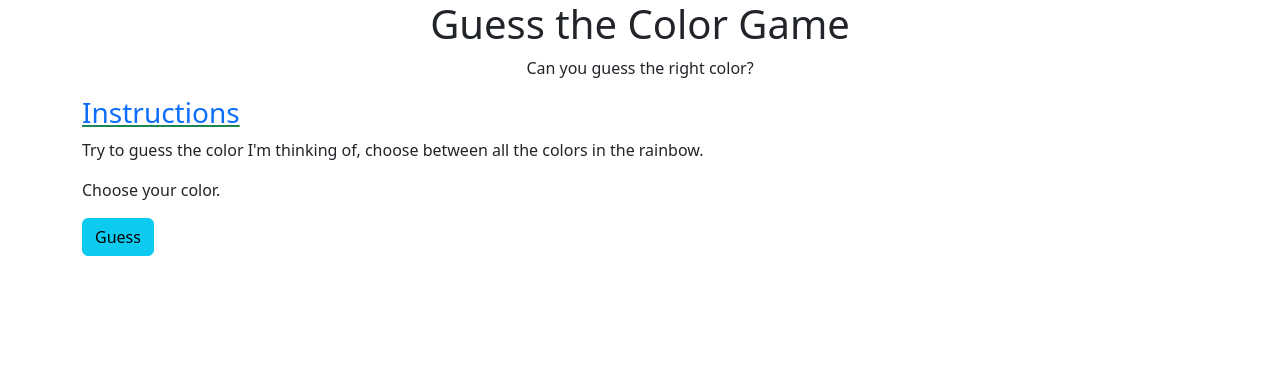
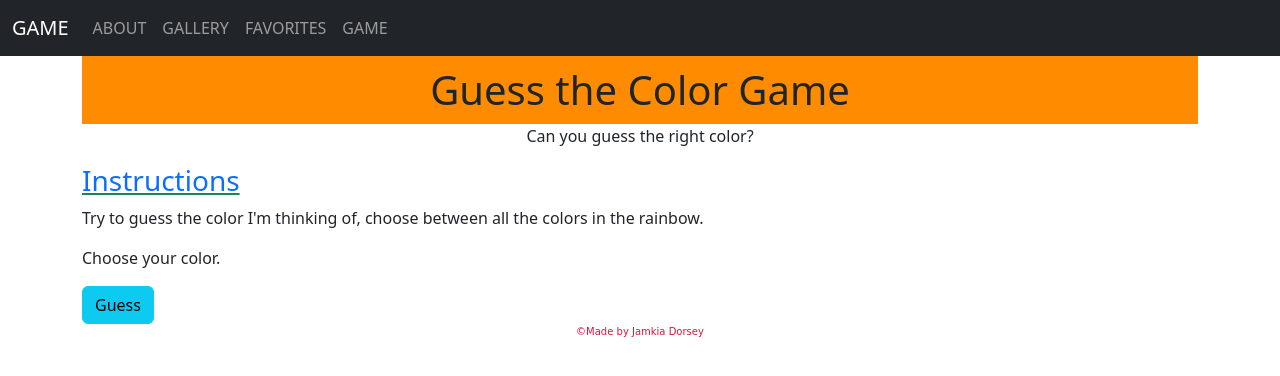
Before and after one commit to JDorseyy/Capstone, a plain HTML site: page game.html in a window 1280 px wide. Drawn offline with nearby package versions, Linux system fonts and the light colour scheme.

Commit message:
added nav bar to all pages

```diff
--- a/game.html
+++ b/game.html
@@ -10,7 +10,37 @@
       integrity="sha384-QWTKZyjpPEjISv5WaRU9OFeRpok6YctnYmDr5pNlyT2bRjXh0JMhjY6hW+ALEwIH"
       crossorigin="anonymous"
     />
+    <link href="style.css" rel="stylesheet" type="text/css" />
   </head>
+  <nav class="navbar navbar-expand-sm bg-dark navbar-dark">
+    <div class="container-fluid">
+      <a class="navbar-brand" href="#">GAME</a>
+      <button
+        class="navbar-toggler"
+        type="button"
+        data-bs-toggle="collapse"
+        data-bs-target="#collapsibleNavbar"
+      >
+        <span class="navbar-toggler-icon"></span>
+      </button>
+      <div class="collapse navbar-collapse" id="collapsibleNavbar">
+        <ul class="navbar-nav">
+          <li class="nav-item">
+            <a class="nav-link" href="index.html">ABOUT</a>
+          </li>
+          <li class="nav-item">
+            <a class="nav-link" href="gallery.html">GALLERY</a>
+          </li>
+          <li class="nav-item">
+            <a class="nav-link" href="favorites.html">FAVORITES</a>
+          </li>
+          <li class="nav-item">
+            <a class="nav-link" href="game.html">GAME</a>
+          </li>
+        </ul>
+      </div>
+    </div>
+  </nav>
   <body>
     <div class="container">
       <div class="header text-center">
@@ -37,4 +67,6 @@
       crossorigin="anonymous"
     ></script>
   </body>
+
+  <footer>&copy;Made by Jamkia Dorsey</footer>
 </html>
```
Also changed, not shown: favorites.html (+3 -0 lines), gallery.html (+3 -0 lines), index.html (+3 -0 lines).
